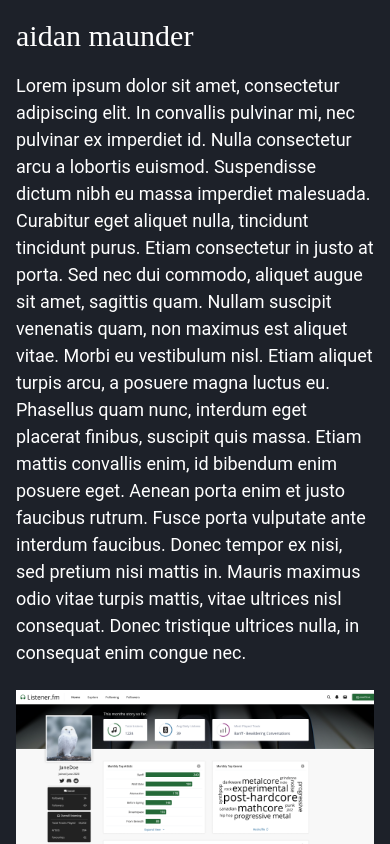
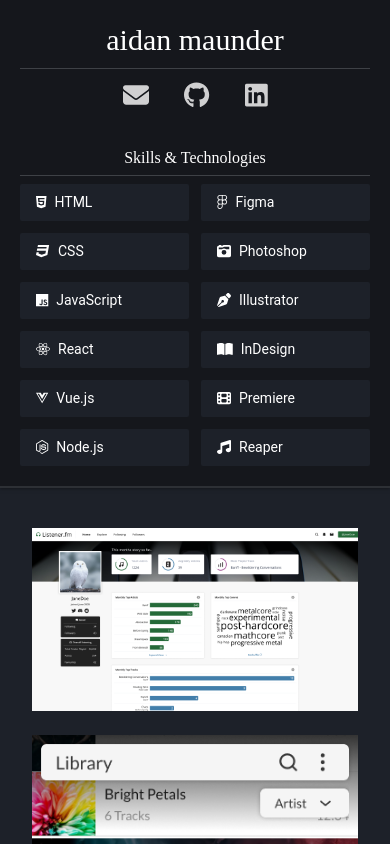
Before and after one commit to aidanjmaunder/aidanjmaunder.github.io, a React (Create React App) app: page / in a window 390 px wide. Shown: the top 844 px of the page. Built offline with nearby package versions, Linux system fonts and the light colour scheme.

Commit message:
left pane responsive complete

```diff
--- a/package.json
+++ b/package.json
@@ -11,6 +11,7 @@
     "@fontsource/libre-baskerville": "^4.5.10",
     "@fontsource/roboto": "^4.5.8",
     "@fortawesome/fontawesome-svg-core": "^6.2.1",
+    "@fortawesome/free-brands-svg-icons": "^6.2.1",
     "@fortawesome/free-solid-svg-icons": "^6.2.1",
     "@fortawesome/react-fontawesome": "^0.2.0",
     "@testing-library/jest-dom": "^5.16.5",
--- a/src/App.css
+++ b/src/App.css
@@ -1,6 +1,43 @@
 .app {
+  color: #fff;
+  font-size: calc(10px + 2vmin);
   background-color: #1d2129;
-  min-height: 100vh;
-  font-size: calc(10px + 2vmin);
-  color: white;
 }
+
+/* left panel */
+
+.leftPanel {
+  background: #15171c;
+  box-shadow: 0 0 4px 0 rgba(0, 0, 0, 0.5);
+  display: flex;
+  flex-direction: column;
+  justify-content: space-between;
+}
+
+/* header */
+
+.networks {
+  width: 180px;
+  font-size: 26px;
+}
+
+.networks a {
+  opacity: 0.8;
+}
+
+.networks a:hover {
+  color: #73a9c4;
+  opacity: 1;
+}
+
+/* badge */
+
+a.badge {
+  background: #1d2129;
+  border-radius: 2px;
+}
+
+a.badge:hover {
+  text-decoration: none;
+  background: #73a9c4;
+}
--- a/src/App.tsx
+++ b/src/App.tsx
@@ -1,15 +1,25 @@
 import React from 'react'
+
+/* styles */
 import './App.css'
 
 /* components */
-import Nav from './components/Nav'
-import About from './components/About'
-import Gallery from './components/Gallery'
-import ContactForm from './components/ContactForm'
+import Header from './components/leftColumn/Header'
+import Gallery from './components/rightColumn/Gallery'
+import ContactForm from './components/rightColumn/ContactForm'
 
 /* libraries */
-import { extendTheme, ChakraProvider } from '@chakra-ui/react'
-import { motion } from 'framer-motion'
+import {
+  Box,
+  chakra,
+  ChakraProvider,
+  extendTheme,
+  Flex,
+  shouldForwardProp,
+  useMediaQuery,
+} from '@chakra-ui/react'
+import { motion, isValidMotionProp } from 'framer-motion'
+import Skills from './components/leftColumn/Skills'
 
 const fonts = {
   heading: `'Libre Baskerville', serif`,
@@ -18,22 +28,52 @@
 
 const theme = extendTheme({ fonts })
 
+const ChakraBox = chakra(motion.div, {
+  shouldForwardProp: prop => isValidMotionProp(prop) || shouldForwardProp(prop),
+})
+
+const variants = {
+  mobile: { y: '-100%', opacity: 0, scale: 1 },
+  desktop: { x: '-100%', opacity: 0, scale: 1 },
+}
+
 function App() {
+  const viewportWidth = window.innerWidth
+  console.log(viewportWidth)
+
   return (
     <ChakraProvider theme={theme}>
-      <div className='app'>
-        <Nav />
-        <motion.div
-          key='submitted'
-          initial={{ opacity: 0, scale: 1 }}
-          animate={{ opacity: 1, scale: 1 }}
-          transition={{ delay: 0.8, duration: 0.4, ease: 'easeIn' }}
+      <Flex className='app' flexDirection={{ base: 'column', lg: 'row' }} maxH={{ lg: '100vh' }}>
+        <ChakraBox
+          animate={{ x: 0, y: 0, opacity: 1, scale: 1 }}
+          as={motion.div}
+          borderBottom={{ base: '2px solid #2d3035', lg: 'none' }}
+          borderRight={{ base: 'none', lg: '2px solid #2d3035' }}
+          className='leftPanel'
+          flex='1 0 auto'
+          h={{ lg: '100vh' }}
+          initial={viewportWidth <= 991 ? 'mobile' : 'desktop'}
+          maxW={{ lg: '380px' }}
+          p={{ base: 5, lg: 10 }}
+          // @ts-ignore
+          transition={{ delay: 0.2, duration: 0.6, ease: 'easeInOut' }}
+          variants={variants}
         >
-          <About />
-          <Gallery />
-        </motion.div>
-        <ContactForm />
-      </div>
+          <Header />
+          <Skills />
+        </ChakraBox>
+
+        <Box className='rightPanel' flex='1 1 auto' overflow={{ lg: 'auto' }} p={[4, 4, 4, 8]}>
+          <motion.div
+            animate={{ opacity: 1, scale: 1 }}
+            initial={{ opacity: 0, scale: 1 }}
+            transition={{ delay: 0.6, duration: 0.4, ease: 'easeIn' }}
+          >
+            <Gallery />
+          </motion.div>
+          <ContactForm />
+        </Box>
+      </Flex>
     </ChakraProvider>
   )
 }
--- a/src/components/Nav.tsx
+++ /dev/null
@@ -1,23 +0,0 @@
-import React from 'react'
-
-/* libraries */
-import { Heading } from '@chakra-ui/react'
-import { motion } from 'framer-motion'
-
-const Nav = () => {
-  return (
-    <header>
-      <motion.div
-        initial={{ y: '-100%', opacity: 0 }}
-        animate={{ y: 0, opacity: 1 }}
-        transition={{ delay: 0, duration: 0.8, ease: 'easeOut' }}
-      >
-        <Heading as='h1' size='xl' p={[4, 4, 4, 8]} fontWeight={500}>
-          aidan maunder
-        </Heading>
-      </motion.div>
-    </header>
-  )
-}
-
-export default Nav
--- /dev/null
+++ b/src/components/leftColumn/Badge.tsx
@@ -0,0 +1,37 @@
+import React from 'react'
+
+/* libraries */
+import { Box, Flex, Link, Spacer } from '@chakra-ui/react'
+import { FontAwesomeIcon } from '@fortawesome/react-fontawesome'
+import { IconProp } from '@fortawesome/fontawesome-svg-core'
+
+type Props = {
+  icon: IconProp
+
+  name: string
+
+  url: string
+}
+
+const Badge = (props: Props) => {
+  return (
+    <Flex
+      as={Link}
+      className='badge'
+      flex='1 0 auto'
+      href={props.url}
+      isExternal
+      px={4}
+      py={2}
+      transition='.1s ease-in-out'
+    >
+      <Box alignSelf='center' fontSize={{ base: 14, md: 16 }}>
+        <FontAwesomeIcon icon={props.icon} />
+        <Spacer display='inline-block' w={2} />
+        {props.name}
+      </Box>
+    </Flex>
+  )
+}
+
+export default Badge
--- /dev/null
+++ b/src/components/leftColumn/Header.tsx
@@ -0,0 +1,31 @@
+import React from 'react'
+
+/* libraries */
+import { Divider, Flex, Heading, Link } from '@chakra-ui/react'
+import { FontAwesomeIcon } from '@fortawesome/react-fontawesome'
+import { faEnvelope } from '@fortawesome/free-solid-svg-icons'
+import { faGithub, faLinkedin } from '@fortawesome/free-brands-svg-icons'
+
+const Header = () => {
+  return (
+    <Flex as='header' flexDirection='column' mb={8}>
+      <Heading as='h1' fontWeight={500} size='xl' textAlign='center'>
+        aidan maunder
+      </Heading>
+      <Divider my={2} opacity={0.2} />
+      <Flex alignSelf='center' className='networks' justifyContent='space-around'>
+        <Link href='#'>
+          <FontAwesomeIcon icon={faEnvelope} />
+        </Link>
+        <Link href='https://github.com/aidanjmaunder' isExternal>
+          <FontAwesomeIcon icon={faGithub} />
+        </Link>
+        <Link href='https://www.linkedin.com/in/aidan-maunder-24499365/' isExternal>
+          <FontAwesomeIcon icon={faLinkedin} />
+        </Link>
+      </Flex>
+    </Flex>
+  )
+}
+
+export default Header
--- /dev/null
+++ b/src/components/leftColumn/Skills.tsx
@@ -0,0 +1,126 @@
+import React from 'react'
+
+/* components */
+import Badge from './Badge'
+
+/* libraries */
+import { Divider, Flex, Grid, Heading } from '@chakra-ui/react'
+import {
+  faHtml5,
+  faFigma,
+  faCss3,
+  faJs,
+  faReact,
+  faVuejs,
+  faNodeJs,
+} from '@fortawesome/free-brands-svg-icons'
+import {
+  faCameraRetro,
+  faPenNib,
+  faBookOpen,
+  faFilm,
+  faMusic,
+} from '@fortawesome/free-solid-svg-icons'
+
+const skills = [
+  {
+    id: 0,
+    icon: faHtml5,
+    name: 'HTML',
+    url: 'https://developer.mozilla.org/en-US/docs/Web/HTML',
+  },
+  {
+    id: 1,
+    icon: faFigma,
+    name: 'Figma',
+    url: 'https://www.figma.com/',
+  },
+  {
+    id: 2,
+    icon: faCss3,
+    name: 'CSS',
+    url: 'https://developer.mozilla.org/en-US/docs/Web/CSS',
+  },
+  {
+    id: 3,
+    icon: faCameraRetro,
+    name: 'Photoshop',
+    url: 'https://www.adobe.com/ca/products/photoshop.html',
+  },
+  {
+    id: 4,
+    icon: faJs,
+    name: 'JavaScript',
+    url: 'https://developer.mozilla.org/en-US/docs/Web/JavaScript',
+  },
+  {
+    id: 5,
+    icon: faPenNib,
+    name: 'Illustrator',
+    url: 'https://www.adobe.com/ca/products/illustrator.html',
+  },
+  {
+    id: 6,
+    icon: faReact,
+    name: 'React',
+    url: 'https://reactjs.org/',
+  },
+  {
+    id: 7,
+    icon: faBookOpen,
+    name: 'InDesign',
+    url: 'https://www.adobe.com/ca/products/indesign.html',
+  },
+  {
+    id: 8,
+    icon: faVuejs,
+    name: 'Vue.js',
+    url: 'https://vuejs.org/',
+  },
+  {
+    id: 9,
+    icon: faFilm,
+    name: 'Premiere',
+    url: 'https://www.adobe.com/ca/products/premiere.html',
+  },
+  {
+    id: 10,
+    icon: faNodeJs,
+    name: 'Node.js',
+    url: 'https://nodejs.org/en/',
+  },
+  {
+    id: 11,
+    icon: faMusic,
+    name: 'Reaper',
+    url: 'https://www.reaper.fm/',
+  },
+]
+
+const Skills = () => {
+  return (
+    <Flex flexDirection='column'>
+      <Heading as='h2' fontWeight={500} size='sm' textAlign='center'>
+        Skills & Technologies
+      </Heading>
+
+      <Divider my={2} opacity={0.2} />
+
+      <Grid
+        gap={3}
+        templateColumns={{
+          base: 'repeat(2, 1fr)',
+          sm: 'repeat(3, 1fr)',
+          md: 'repeat(4, 1fr)',
+          lg: 'repeat(2, 1fr)',
+        }}
+      >
+        {skills.map(skill => (
+          <Badge icon={skill.icon} key={skill.id} name={skill.name} url={skill.url} />
+        ))}
+      </Grid>
+    </Flex>
+  )
+}
+
+export default Skills
--- a/src/components/About.tsx
+++ b/src/components/rightColumn/About.tsx
@@ -5,7 +5,7 @@
 
 const About = () => {
   return (
-    <Container maxW='1600px' minH='calc(40vh)' display='flex' alignItems='center'>
+    <Container alignItems='center' display='flex' minH='calc(40vh)' maxW='1600px'>
       <Text fontSize='lg'>
         Lorem ipsum dolor sit amet, consectetur adipiscing elit. In convallis pulvinar mi, nec
         pulvinar ex imperdiet id. Nulla consectetur arcu a lobortis euismod. Suspendisse dictum nibh
--- a/src/components/Gallery.tsx
+++ b/src/components/rightColumn/Gallery.tsx
@@ -5,11 +5,11 @@
 
 const Gallery = () => {
   return (
-    <Container maxW='1600px' alignItems='center'>
-      <Box w='100%' py={6}>
+    <Container alignItems='center' maxW='1600px'>
+      <Box py={6} w='100%'>
         <Image src='./images/dashboard.png' alt='dashboard concept' />
       </Box>
-      <Stack w='100%' direction={['column', 'row']} spacing='6' flex='1'>
+      <Stack direction={['column', 'row']} flex='1' spacing='6' w='100%'>
         <Box>
           <Image src='./images/light-library.png' alt='music player - library - light theme' />
         </Box>
```
Also changed, not shown: src/components/rightColumn/ContactForm.tsx (renamed from src/components/ContactForm.tsx, +21 -21 lines), 1 other file (tests, documents, lock files or other folders).
